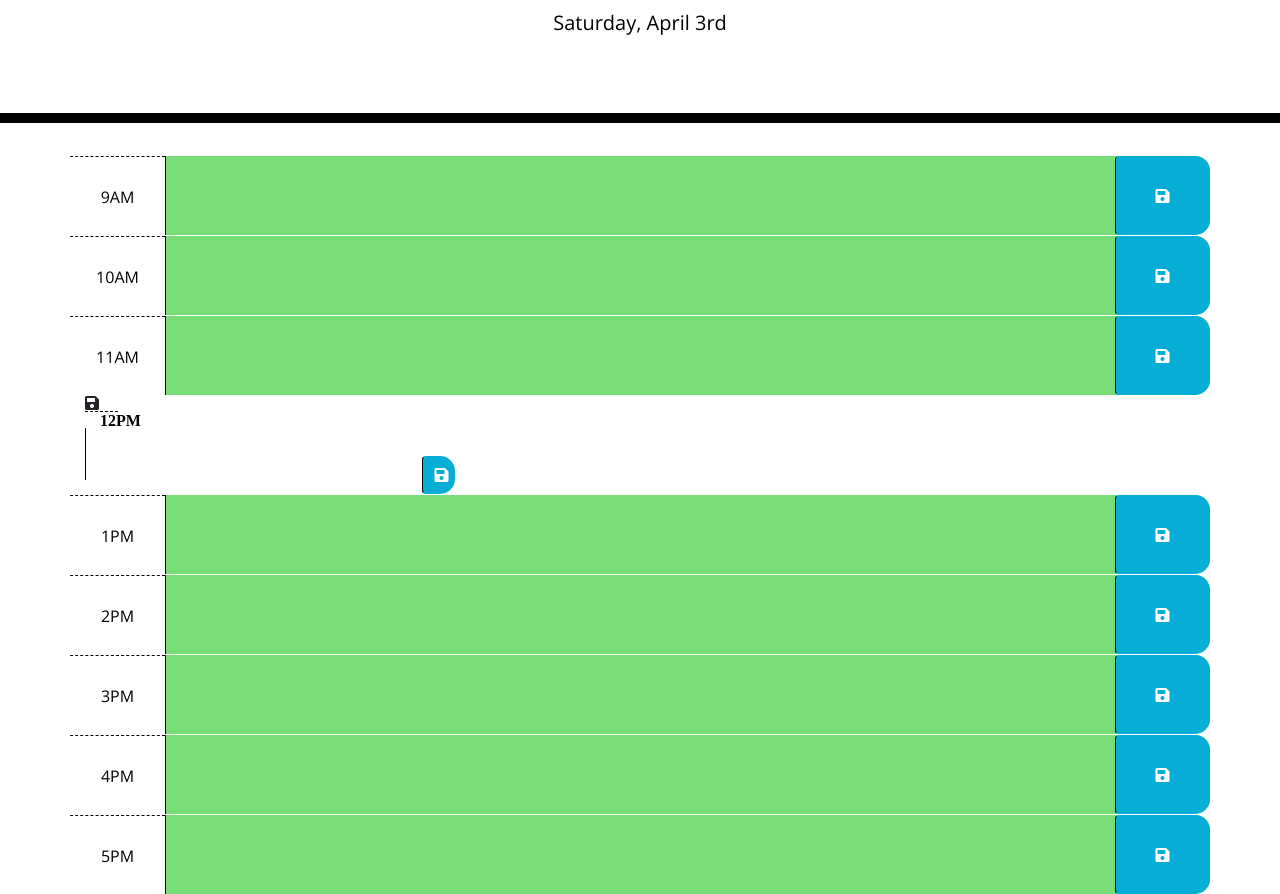
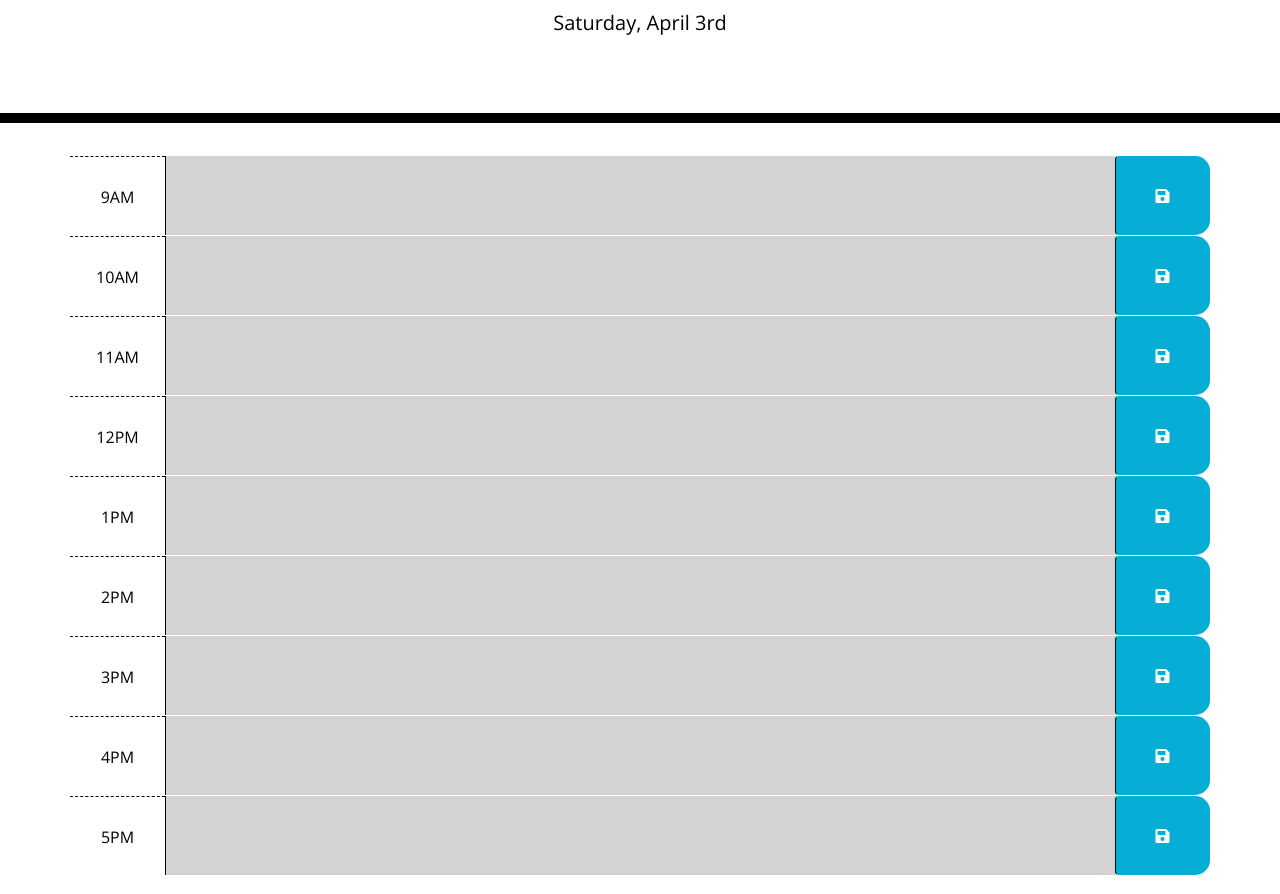
Before and after one commit to alexbachicha/WorkDayScheduler, a plain HTML site: page index.html in a window 1280 px wide. Shown: the part 181-1075 px from the top of the page. Drawn offline with nearby package versions, Linux system fonts and the light colour scheme.

Commit message:
fixed error in button class format for hour 12PM

```diff
--- a/index.html
+++ b/index.html
@@ -2,13 +2,13 @@
 <html lang="en">
 
 <head>
-    <meta charset="UTF-8" />
-    <meta name="viewport" content="width=device-width, initial-scale=1.0" />
-    <meta http-equiv="X-UA-Compatible" content="ie=edge" />
-    <link rel="stylesheet" href="https://stackpath.bootstrapcdn.com/bootstrap/4.3.1/css/bootstrap.min.css"/>
-    <link rel="stylesheet" href="https://use.fontawesome.com/releases/v5.8.1/css/all.css" integrity="sha384-50oBUHEmvpQ+1lW4y57PTFmhCaXp0ML5d60M1M7uH2+nqUivzIebhndOJK28anvf" crossorigin="anonymous"/>
-    <link href="https://fonts.googleapis.com/css?family=Open+Sans&display=swap" rel="stylesheet"/>
-    <link rel="stylesheet" href="style.css" />
+  <meta charset="UTF-8">
+  <meta name="viewport" content="width=device-width, initial-scale=1.0">
+  <meta http-equiv="X-UA-Compatible" content="ie=edge">
+  <link rel="stylesheet" href="https://stackpath.bootstrapcdn.com/bootstrap/4.3.1/css/bootstrap.min.css">
+  <link rel="stylesheet" href="https://use.fontawesome.com/releases/v5.8.1/css/all.css" integrity="sha384-50oBUHEmvpQ+1lW4y57PTFmhCaXp0ML5d60M1M7uH2+nqUivzIebhndOJK28anvf" crossorigin="anonymous">
+  <link href="https://fonts.googleapis.com/css?family=Open+Sans&display=swap" rel="stylesheet">
+  <link rel="stylesheet" href="style.css">
   <title>Work Day Scheduler</title>
 </head>
 
@@ -20,15 +20,16 @@
   </header>
 
   <div class="container">
-        <!-- Timeblocks go here -->
-        <div id="hour9" class="row time-block">
+    <div id="hour-9" class="row time-block">
       <div class="col-md-1 hour">
         9AM
       </div>
-            <textarea class="col-md-10 description"></textarea>
+      <textarea class="col-md-10 description">
+      </textarea>
       <button class="btn saveBtn col-md-1"><i class="fas fa-save"></i></button>
     </div>
-        <div id="hour10" class="row time-block">
+
+    <div id="hour-10" class="row time-block">
       <div class="col-md-1 hour">
         10AM
       </div>
@@ -36,7 +37,8 @@
       </textarea>
       <button class="btn saveBtn col-md-1"><i class="fas fa-save"></i></button>
     </div>
-        <div id="hour11" class="row time-block">
+
+    <div id="hour-11" class="row time-block">
       <div class="col-md-1 hour">
         11AM
       </div>
@@ -44,7 +46,8 @@
       </textarea>
       <button class="btn saveBtn col-md-1"><i class="fas fa-save"></i></button>
     </div>
-        <div id="hour12" class="fas fa-save">
+
+    <div id="hour-12" class="row time-block">
       <div class="col-md-1 hour">
         12PM
       </div>
@@ -52,7 +55,8 @@
       </textarea>
       <button class="btn saveBtn col-md-1"><i class="fas fa-save"></i></button>
     </div>
-        <div id="hour13" class="row time-block">
+
+   <div id="hour-13" class="row time-block">
       <div class="col-md-1 hour">
         1PM
       </div>
@@ -60,7 +64,8 @@
       </textarea>
       <button class="btn saveBtn col-md-1"><i class="fas fa-save"></i></button>
     </div>
-        <div id="hour14" class="row time-block">
+
+    <div id="hour-14" class="row time-block">
       <div class="col-md-1 hour">
         2PM
       </div>
@@ -68,7 +73,8 @@
       </textarea>
       <button class="btn saveBtn col-md-1"><i class="fas fa-save"></i></button>
     </div>
-        <div id="hour15" class="row time-block">
+
+    <div id="hour-15" class="row time-block">
      <div class="col-md-1 hour">
         3PM
       </div>
@@ -76,7 +82,8 @@
       </textarea>
       <button class="btn saveBtn col-md-1"><i class="fas fa-save"></i></button>
     </div>
-        <div id="hour16" class="row time-block">
+
+    <div id="hour-16" class="row time-block">
       <div class="col-md-1 hour">
         4PM
       </div>
@@ -84,14 +91,14 @@
       </textarea>
       <button class="btn saveBtn col-md-1"><i class="fas fa-save"></i></button>
     </div>
-        <div id="hour17" class="row time-block">
+
+    <div id="hour-17" class="row time-block">
       <div class="col-md-1 hour">
         5PM
       </div>
       <textarea class="col-md-10 description">
       </textarea>
       <button class="btn saveBtn col-md-1"><i class="fas fa-save"></i></button>
-        </div>
     </div>
 
     <script src="https://cdnjs.cloudflare.com/ajax/libs/jquery/3.2.1/jquery.min.js"></script>
```
Lines whose indentation alone changed are shown as unchanged.
